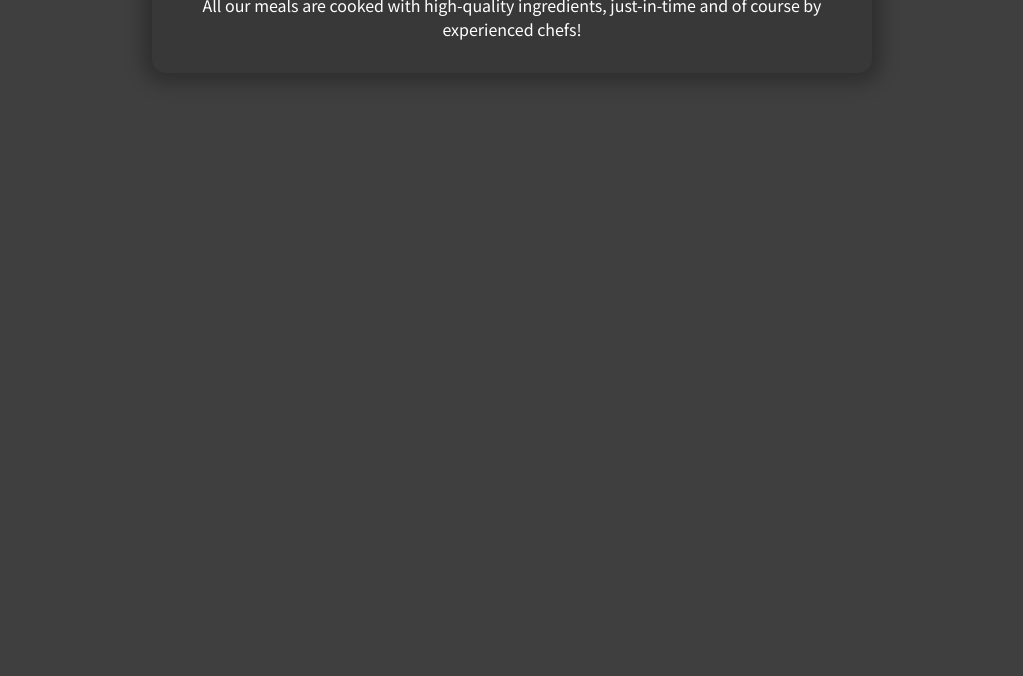
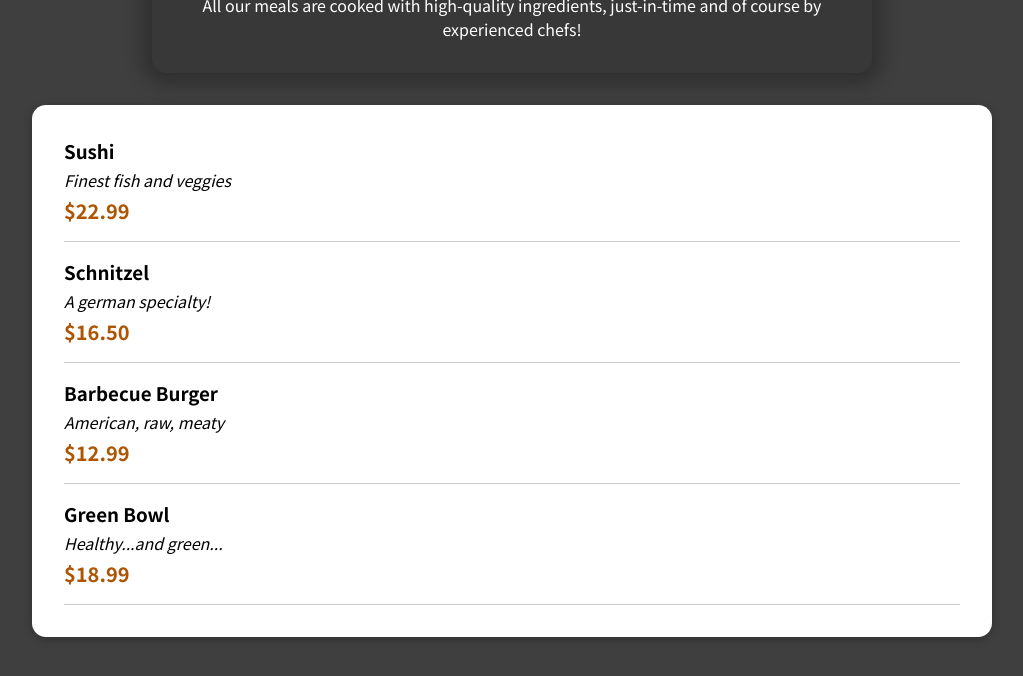
Before and after one commit to sharan2807/Food-Order-App, a React (Create React App) app: page / in a window 1280 px wide. Shown: the top 676 px of the page, without its empty margins (128-1151 px from the left). Built offline with nearby package versions, Linux system fonts and the light colour scheme.

Commit message:
Adding Individual Meal Items & Displaying Them

```diff
--- a/src/App.js
+++ b/src/App.js
@@ -1,13 +1,13 @@
 import { Fragment } from "react";
 import Header from "./components/Layout/Header";
-import MealsSummary from "./components/Meals/MealsSummary";
+import Meals from "./components/Meals/Meals";
 
 function App() {
   return (
     <Fragment>
       <Header />
       <main>
-        <MealsSummary />
+        <Meals />
       </main>
     </Fragment>
   );
--- /dev/null
+++ b/src/components/Meals/AvailableMeals.js
@@ -0,0 +1,51 @@
+import Card from "../UI/Card";
+import classes from "./AvailableMeals.module.css";
+import MealItem from "./MealItem/MealItem";
+
+const DUMMY_MEALS = [
+  {
+    id: "m1",
+    name: "Sushi",
+    description: "Finest fish and veggies",
+    price: 22.99,
+  },
+  {
+    id: "m2",
+    name: "Schnitzel",
+    description: "A german specialty!",
+    price: 16.5,
+  },
+  {
+    id: "m3",
+    name: "Barbecue Burger",
+    description: "American, raw, meaty",
+    price: 12.99,
+  },
+  {
+    id: "m4",
+    name: "Green Bowl",
+    description: "Healthy...and green...",
+    price: 18.99,
+  },
+];
+
+const AvailableMeals = () => {
+  const mealsList = DUMMY_MEALS.map((meal) => (
+    <MealItem
+      key={meal.id}
+      name={meal.name}
+      description={meal.description}
+      price={meal.price}
+    />
+  ));
+
+  return (
+    <section className={classes.meals}>
+      <Card>
+        <ul>{mealsList}</ul>
+      </Card>
+    </section>
+  );
+};
+
+export default AvailableMeals;
--- /dev/null
+++ b/src/components/Meals/AvailableMeals.module.css
@@ -0,0 +1,24 @@
+.meals {
+  max-width: 60rem;
+  width: 90%;
+  margin: 2rem auto;
+  animation: meals-appear 1s ease-out forwards;
+}
+
+.meals ul {
+  list-style: none;
+  margin: 0;
+  padding: 0;
+}
+
+@keyframes meals-appear {
+  from {
+    opacity: 0;
+    transform: translateY(3rem);
+  }
+
+  to {
+    opacity: 1;
+    transform: translateY(0);
+  }
+}
--- /dev/null
+++ b/src/components/Meals/MealItem/MealItem.js
@@ -0,0 +1,18 @@
+import classes from "./MealItem.module.css";
+
+const MealItem = (props) => {
+  const price = `$${props.price.toFixed(2)}`;
+
+  return (
+    <li className={classes.meal}>
+      <div>
+        <h3>{props.name}</h3>
+        <div className={classes.description}>{props.description}</div>
+        <div className={classes.price}>{price}</div>
+      </div>
+      <div></div>
+    </li>
+  );
+};
+
+export default MealItem;
--- /dev/null
+++ b/src/components/Meals/MealItem/MealItem.module.css
@@ -0,0 +1,22 @@
+.meal {
+  display: flex;
+  justify-content: space-between;
+  margin: 1rem;
+  padding-bottom: 1rem;
+  border-bottom: 1px solid #ccc;
+}
+
+.meal h3 {
+  margin: 0 0 0.25rem 0;
+}
+
+.description {
+  font-style: italic;
+}
+
+.price {
+  margin-top: 0.25rem;
+  font-weight: bold;
+  color: #ad5502;
+  font-size: 1.25rem;
+}
--- /dev/null
+++ b/src/components/Meals/Meals.js
@@ -0,0 +1,13 @@
+import { Fragment } from "react";
+import AvailableMeals from "./AvailableMeals";
+import MealsSummary from "./MealsSummary";
+
+const Meals = () => {
+  return (
+    <Fragment>
+      <MealsSummary />
+      <AvailableMeals />
+    </Fragment>
+  );
+};
+export default Meals;
--- /dev/null
+++ b/src/components/UI/Card.js
@@ -0,0 +1,6 @@
+import classes from "./Card.module.css";
+
+const Card = (props) => {
+  return <div className={classes.card}>{props.children}</div>;
+};
+export default Card;
--- /dev/null
+++ b/src/components/UI/Card.module.css
@@ -0,0 +1,6 @@
+.card {
+  padding: 1rem;
+  box-shadow: 0 2px 8px rgba(0, 0, 0, 0.25);
+  border-radius: 14px;
+  background-color: white;
+}
```
